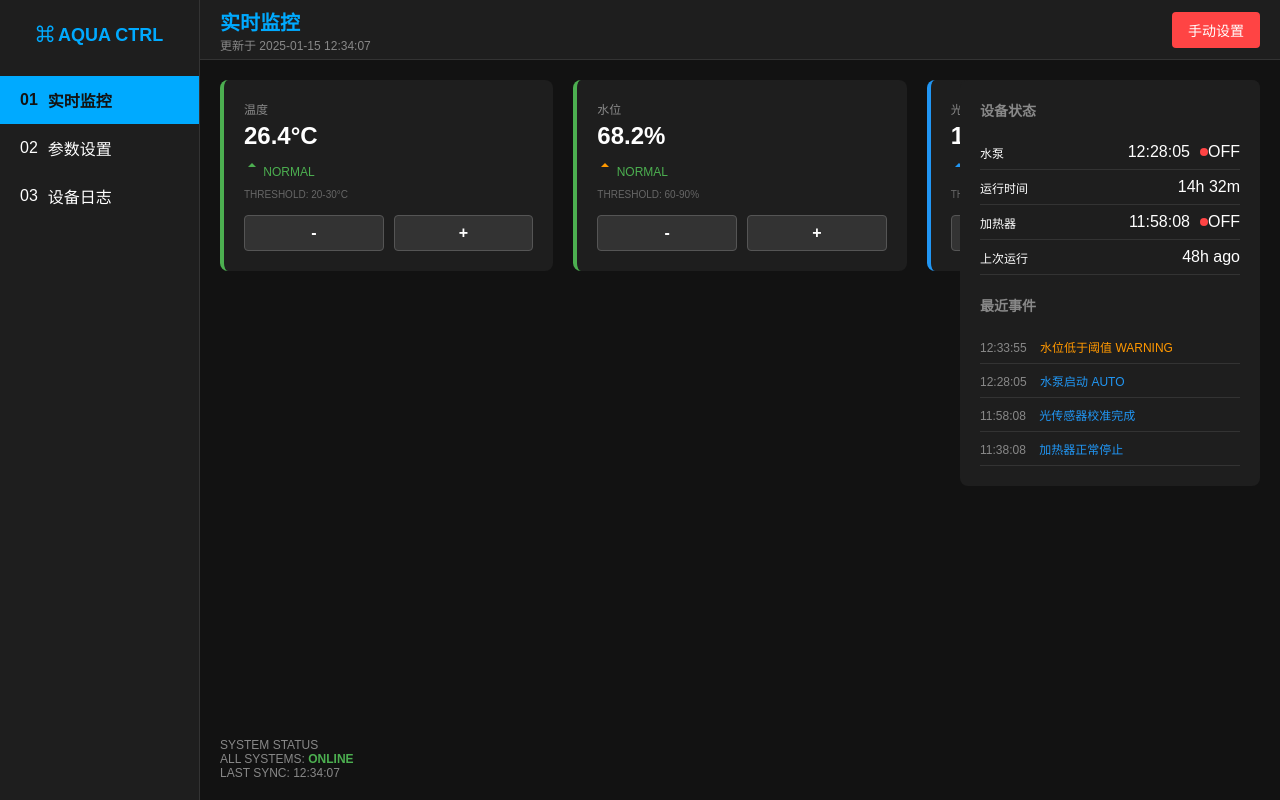
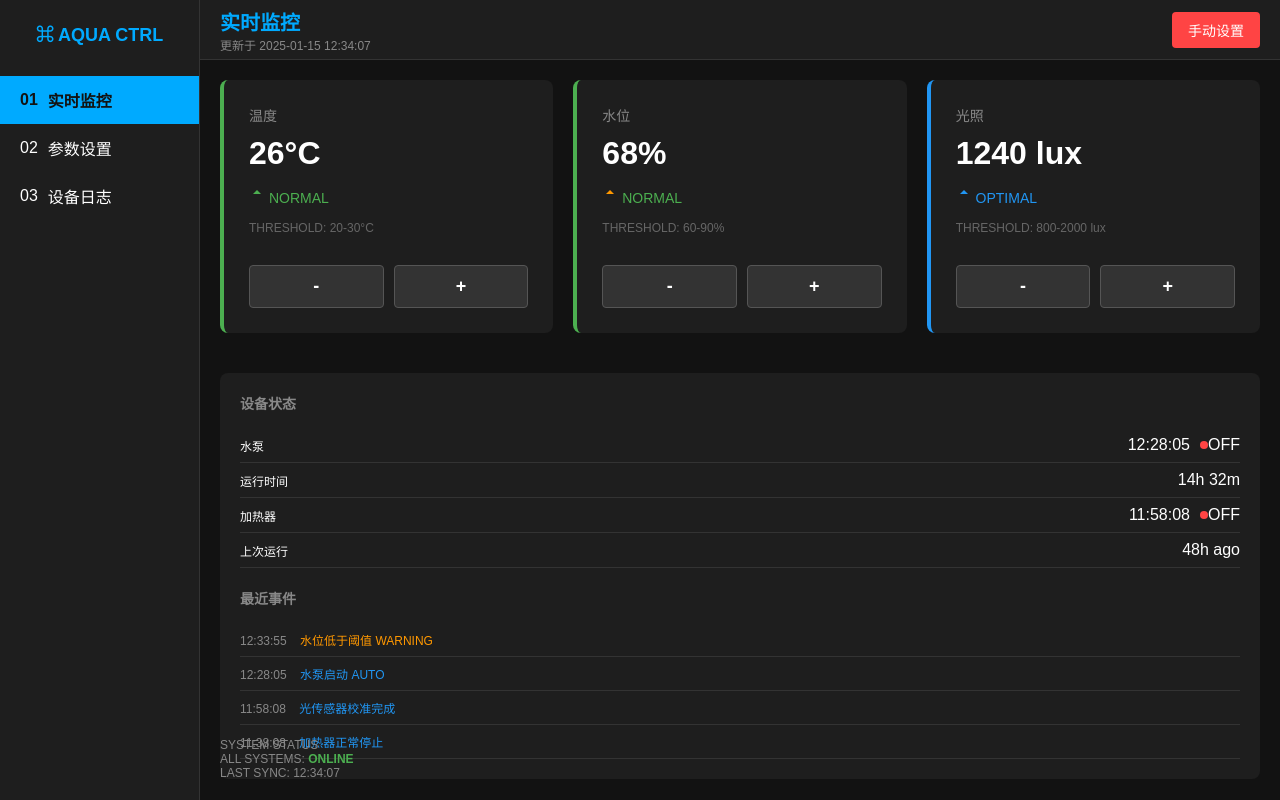
Before and after one commit to 2301406109-lgtm/-, a website: page index.html in a window 1280 px wide. Drawn offline with Linux system fonts and the light colour scheme.

Commit message:
优化布局，调整设备状态面板位置，温度水位显示整数

```diff
--- a/index.html
+++ b/index.html
@@ -114,14 +114,17 @@
             display: grid;
             grid-template-columns: repeat(3, 1fr);
             gap: 20px;
-            margin-bottom: 20px;
+            margin-bottom: 40px;
         }
 
         .data-card {
             background-color: #1e1e1e;
             border-radius: 8px;
-            padding: 20px;
+            padding: 25px;
             border-left: 4px solid;
+            min-height: 220px;
+            display: flex;
+            flex-direction: column;
         }
 
         .data-card.normal {
@@ -137,26 +140,28 @@
         }
 
         .data-card .label {
-            font-size: 12px;
+            font-size: 14px;
             color: #888;
-            margin-bottom: 5px;
+            margin-bottom: 10px;
         }
 
         .data-card .value {
-            font-size: 24px;
+            font-size: 32px;
             font-weight: bold;
-            margin-bottom: 10px;
+            margin-bottom: 15px;
         }
 
         .data-card .trend {
-            font-size: 12px;
+            font-size: 14px;
             color: #888;
+            margin-bottom: 15px;
         }
 
         .data-card .threshold {
-            font-size: 10px;
+            font-size: 12px;
             color: #666;
-            margin-top: 10px;
+            margin-top: auto;
+            margin-bottom: 15px;
         }
 
         .control-buttons {
@@ -167,13 +172,13 @@
 
         .adjust-btn {
             flex: 1;
-            padding: 8px;
+            padding: 10px;
             background-color: #333;
             color: white;
             border: 1px solid #555;
             border-radius: 4px;
             cursor: pointer;
-            font-size: 16px;
+            font-size: 18px;
             font-weight: bold;
         }
 
@@ -181,34 +186,13 @@
             background-color: #444;
         }
 
-        /* 图表区域 */
-        .chart-section {
+        /* 设备状态面板 */
+        .info-panel {
             background-color: #1e1e1e;
             border-radius: 8px;
             padding: 20px;
-            margin-bottom: 20px;
-        }
-
-        .chart-section h3 {
-            font-size: 14px;
-            margin-bottom: 15px;
-            color: #888;
-        }
-
-        .chart-container {
-            height: 300px;
-            position: relative;
-        }
-
-        /* 右侧信息面板 */
-        .info-panel {
-            position: absolute;
-            top: 80px;
-            right: 20px;
-            width: 300px;
-            background-color: #1e1e1e;
-            border-radius: 8px;
-            padding: 20px;
+            margin: 0 auto;
+            max-width: 1200px;
         }
 
         .info-panel h3 {
@@ -289,12 +273,6 @@
 
         /* 响应式设计 */
         @media (max-width: 1200px) {
-            .info-panel {
-                position: static;
-                width: 100%;
-                margin-top: 20px;
-            }
-
             .data-grid {
                 grid-template-columns: repeat(2, 1fr);
             }
@@ -347,7 +325,7 @@
                 <div class="data-grid">
                     <div class="data-card normal">
                         <div class="label">温度</div>
-                        <div class="value">26.4°C</div>
+                        <div class="value">26°C</div>
                         <div class="trend">
                             <svg width="16" height="16" viewBox="0 0 16 16" fill="none">
                                 <path d="M8 3L4 7H12L8 3Z" fill="#4CAF50"/>
@@ -363,7 +341,7 @@
 
                     <div class="data-card warning">
                         <div class="label">水位</div>
-                        <div class="value">68.2%</div>
+                        <div class="value">68%</div>
                         <div class="trend">
                             <svg width="16" height="16" viewBox="0 0 16 16" fill="none">
                                 <path d="M8 3L12 7H4L8 3Z" fill="#ff9800"/>
@@ -394,7 +372,7 @@
                     </div>
                 </div>
 
-                <!-- 右侧信息面板 -->
+                <!-- 设备状态面板 -->
                 <div class="info-panel">
                     <!-- 设备状态 -->
                     <div class="device-status">
@@ -460,8 +438,8 @@
     <script>
         // 全局变量存储当前值
         let currentValues = {
-            temperature: 26.4,
-            humidity: 68.2,
+            temperature: 26,
+            humidity: 68,
             light: 1240
         };
 
@@ -470,12 +448,12 @@
             switch(type) {
                 case 'temperature':
                     currentValues.temperature = Math.max(0, Math.min(100, currentValues.temperature + delta));
-                    document.querySelector('.data-card:nth-child(1) .value').textContent = currentValues.temperature.toFixed(1) + '°C';
+                    document.querySelector('.data-card:nth-child(1) .value').textContent = Math.round(currentValues.temperature) + '°C';
                     updateStatus();
                     break;
                 case 'humidity':
                     currentValues.humidity = Math.max(0, Math.min(100, currentValues.humidity + delta));
-                    document.querySelector('.data-card:nth-child(2) .value').textContent = currentValues.humidity.toFixed(1) + '%';
+                    document.querySelector('.data-card:nth-child(2) .value').textContent = Math.round(currentValues.humidity) + '%';
                     updateStatus();
                     break;
                 case 'light':
```
